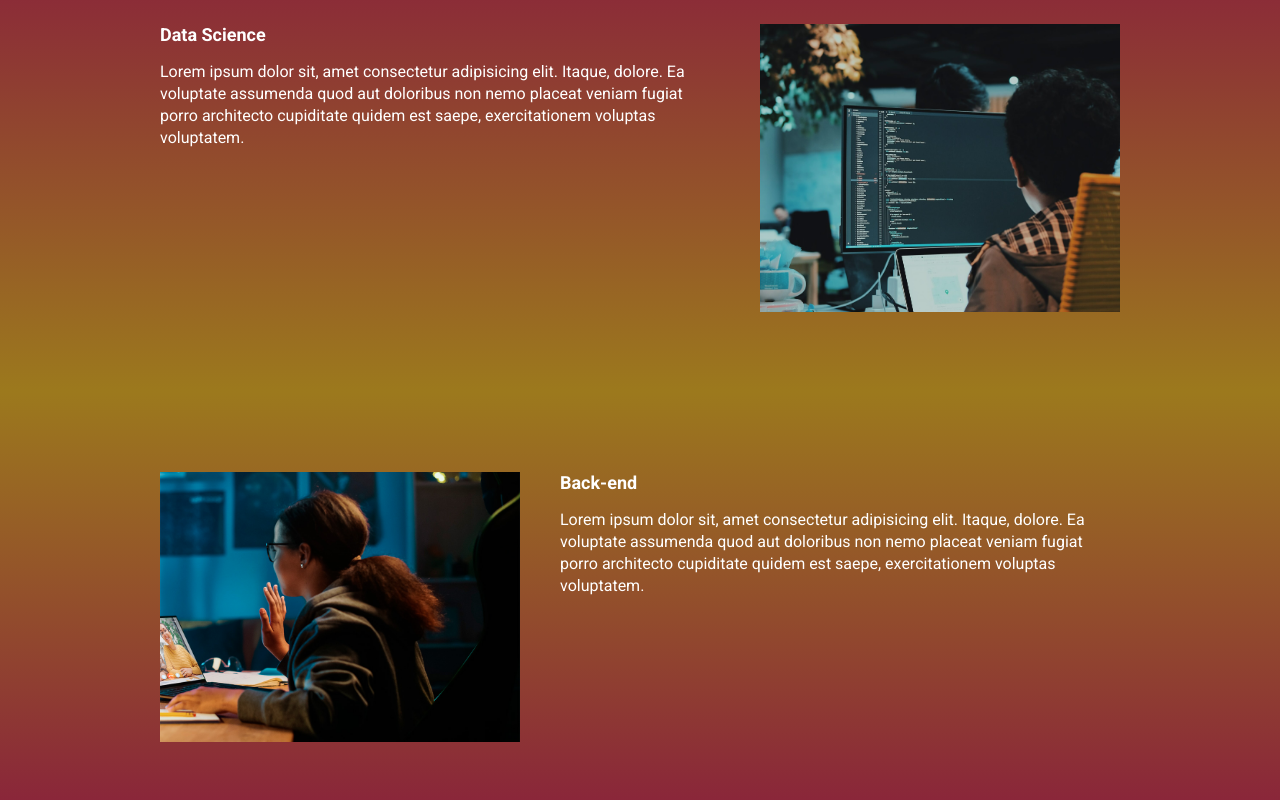
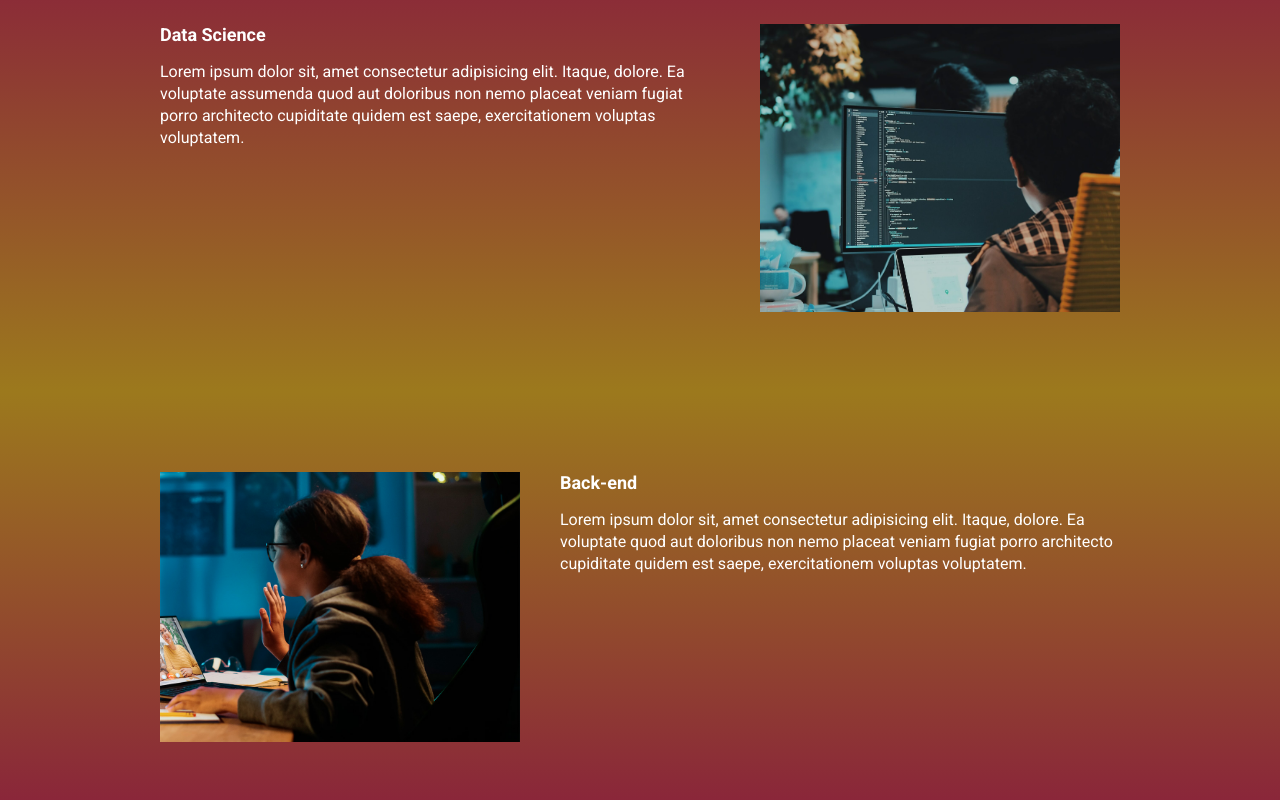
Before and after one commit to tiago-silva-batista/landing_page, a website built with Parcel: page src/index.html in a window 1280 px wide. Shown: the part 1447-2247 px from the top of the page. Built offline with nearby package versions, Linux system fonts and the light colour scheme.

```diff
--- a/src/index.html
+++ b/src/index.html
@@ -79,7 +79,7 @@
             <div class="event__details">
                 <h2 class="event__details__title">Back-end</h2>
                 <p class="event__details__description">
-                    Lorem ipsum dolor sit, amet consectetur adipisicing elit. Itaque, dolore. Ea voluptate assumenda quod aut doloribus non nemo placeat veniam fugiat porro architecto cupiditate quidem est saepe, exercitationem voluptas voluptatem.
+                    Lorem ipsum dolor sit, amet consectetur adipisicing elit. Itaque, dolore. Ea voluptate quod aut doloribus non nemo placeat veniam fugiat porro architecto cupiditate quidem est saepe, exercitationem voluptas voluptatem.
                 </p>
             </div>
             <img class="event__image" src="./images/backend.png" alt="Back-end">
```
